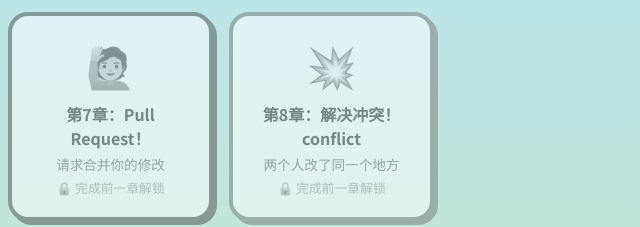
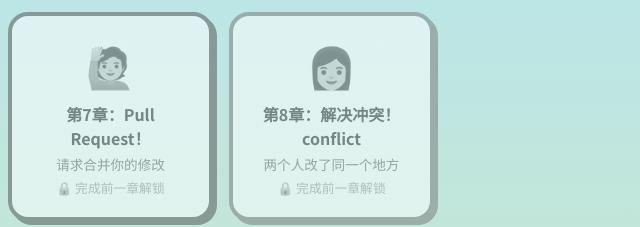
Before and after one commit to zodewithying/git-game, a plain HTML site: page index.html in a window 1280 px wide. Shown: the part 920-1147 px from the top of the page, 640-1280 px from the left. Drawn offline with Linux system fonts and the light colour scheme; a web font is replaced by a local one.

Commit message:
Update index.html

```diff
--- a/index.html
+++ b/index.html
@@ -1073,7 +1073,7 @@ const CHAPTERS = [
   },
   {
     id: 7,
-    icon: '💥',
+    icon: '👩',
     title: '解决冲突！conflict',
     desc: '两个人改了同一个地方',
     color: '#FF5722',
```
